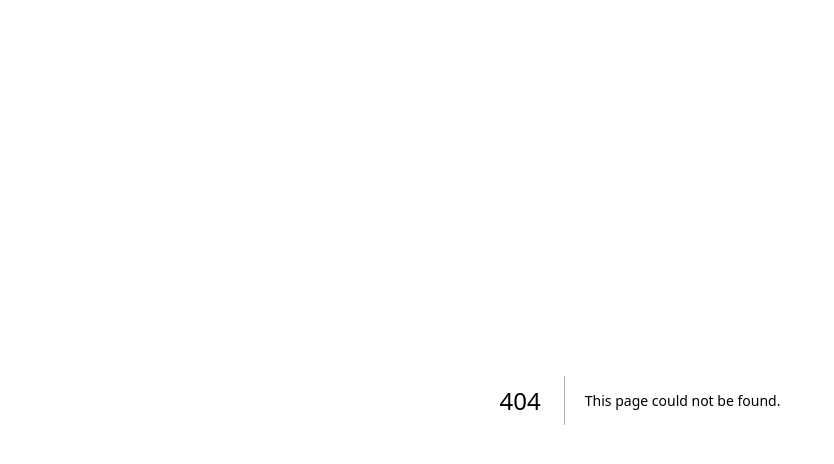
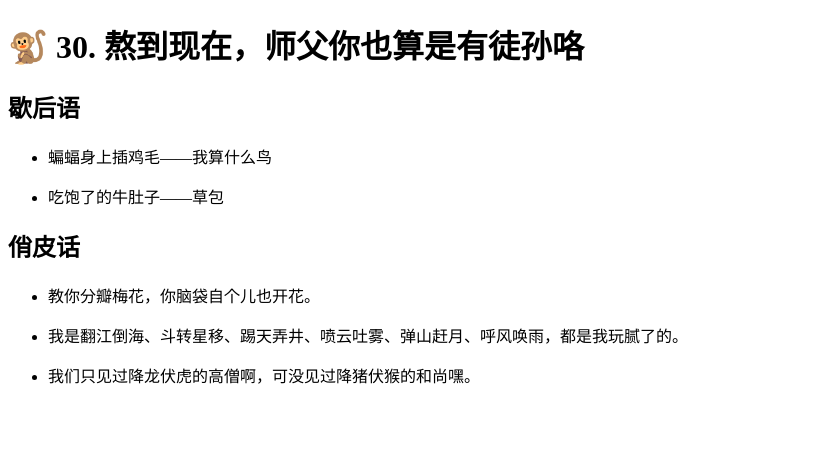
Before and after one commit to eddiehe99/bannatienet, a Next.js app: page /journey-to-the-west/monkey-30 in a window 1280 px wide. Before the commit this address had no page. Shown: the top 464 px of the page, without its empty margins (0-834 px from the left). Built offline with nearby package versions, Linux system fonts and the light colour scheme.

Commit message:
feat: add journey-to-the-west 30

```diff
--- a/src/pages/journey-to-the-west/_meta.js
+++ b/src/pages/journey-to-the-west/_meta.js
@@ -1,6 +1,7 @@
 /* eslint-disable prettier/prettier */
 /* eslint-disable import/no-anonymous-default-export */
 export default {
+    'monkey-30': '🐒 30',
     'monkey-29': '🐒 29',
     'monkey-27': '🐒 27',
     'monkey-26': '🐒 26',
--- a/src/pages/journey-to-the-west/monkey-29.mdx
+++ b/src/pages/journey-to-the-west/monkey-29.mdx
@@ -1,4 +1,4 @@
-# 🐒 29.哪吒是我哥，天王是我爸，你要干嘛！
+# 🐒 29. 哪吒是我哥，天王是我爸，你要干嘛！
 
 ## 歇后语
 
--- /dev/null
+++ b/src/pages/journey-to-the-west/monkey-30.mdx
@@ -0,0 +1,15 @@
+# 🐒 30. 熬到现在，师父你也算是有徒孙咯
+
+## 歇后语
+
+- 蝙蝠身上插鸡毛——我算什么鸟
+
+- 吃饱了的牛肚子——草包
+
+## 俏皮话
+
+- 教你分瓣梅花，你脑袋自个儿也开花。
+
+- 我是翻江倒海、斗转星移、踢天弄井、喷云吐雾、弹山赶月、呼风唤雨，都是我玩腻了的。
+
+- 我们只见过降龙伏虎的高僧啊，可没见过降猪伏猴的和尚嘿。
```
